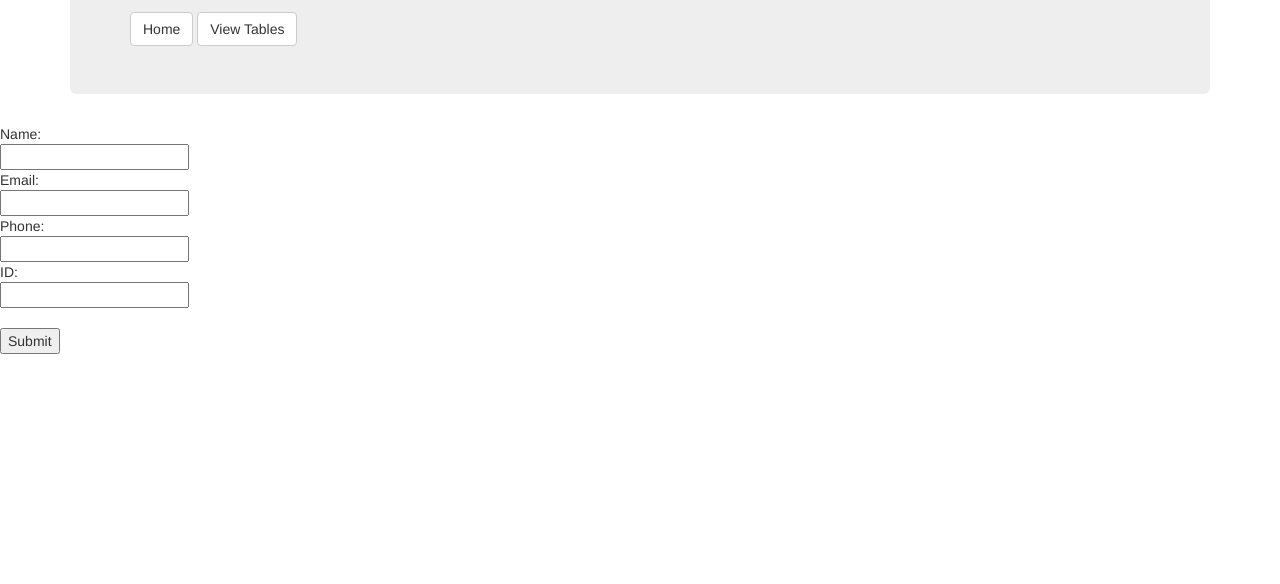
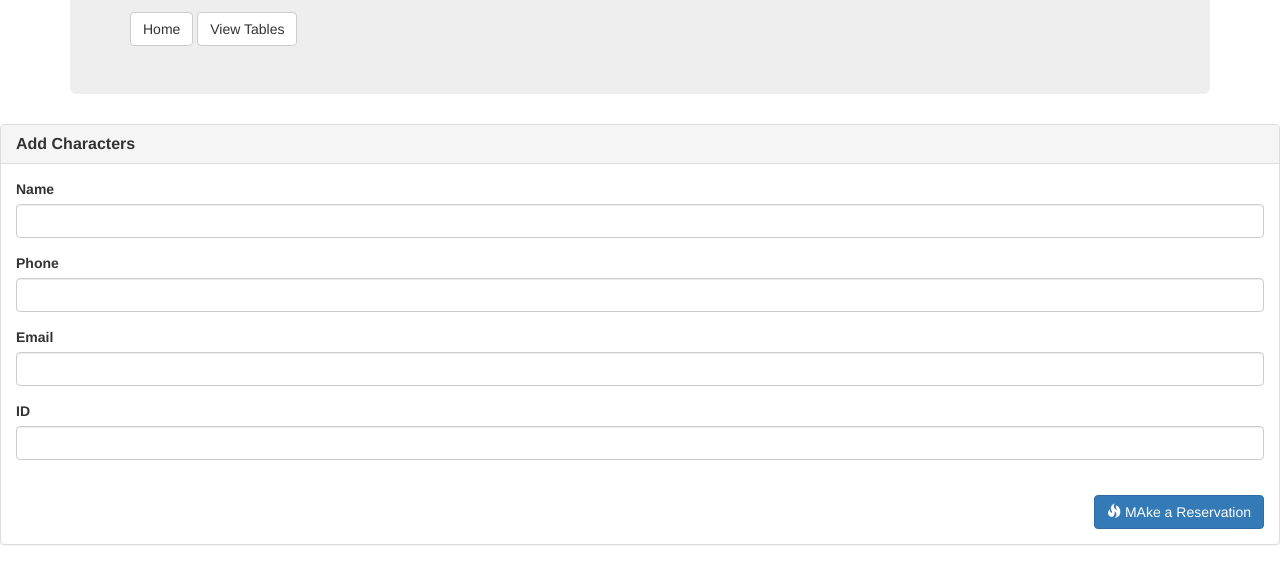
Before and after one commit to fibonaccicoder/restaurant-reservation, a website: page reservations.html in a window 1280 px wide. Shown: the part 180-764 px from the top of the page. Drawn offline with nearby package versions, Linux system fonts and the light colour scheme.

Commit message:
another test

```diff
--- a/reservations.html
+++ b/reservations.html
@@ -16,23 +16,50 @@
         </div>
 
     </div>
-    <form action="tables.js">
-        Name:
-        <br>
-        <input type="text" name="customerName" id="name">
-        <br> Email:
-        <br>
-        <input type="text" name="phoneNumber" id="phone">
-        <br> Phone:
-        <br>
-        <input type="text" name="customerEmail" id="email">
-        <br> ID:
-        <br>
-        <input type="text" name="customerID" id="ID">
-        <br>
-        <br>
-        <input type="submit" value="Submit" id="add-btn">
-    </form>
+    <div class="row">
+
+        <div class="col-lg-12">
+
+            <div class="panel panel-default">
+                <div class="panel-heading">
+                    <h3 class="panel-title">
+                        <strong>Add Characters</strong>
+                    </h3>
+                </div>
+                <div class="panel-body">
+                    <form method="POST" role="form">
+
+                        <div class="form-group">
+                            <label for="name">Name</label>
+                            <input type="text" class="form-control" id="name">
+                        </div>
+
+                        <div class="form-group">
+                            <label for="phone">Phone</label>
+                            <input type="text" class="form-control" id="phone">
+                        </div>
+
+                        <div class="form-group">
+                            <label for="email">Email</label>
+                            <input type="text" class="form-control" id="email">
+                        </div>
+
+                        <div class="form-group">
+                            <label for="ID">ID</label>
+                            <input type="text" class="form-control" id="ID">
+                        </div>
+
+                    </form>
+                    <br>
+                    <div class="text-right">
+                        <button type="submit" class="btn btn-primary btn-md" id="add-btn">
+                            <span class="glyphicon glyphicon-fire"></span> MAke a Reservation</button>
+                    </div>
+                </div>
+            </div>
+
+        </div>
+    </div>
     <script type="text/javascript">
         // Question: What does this code do?
         $("#add-btn").on("click", function (event) {
```
Also changed, not shown: tables.html (+3 -3 lines).
